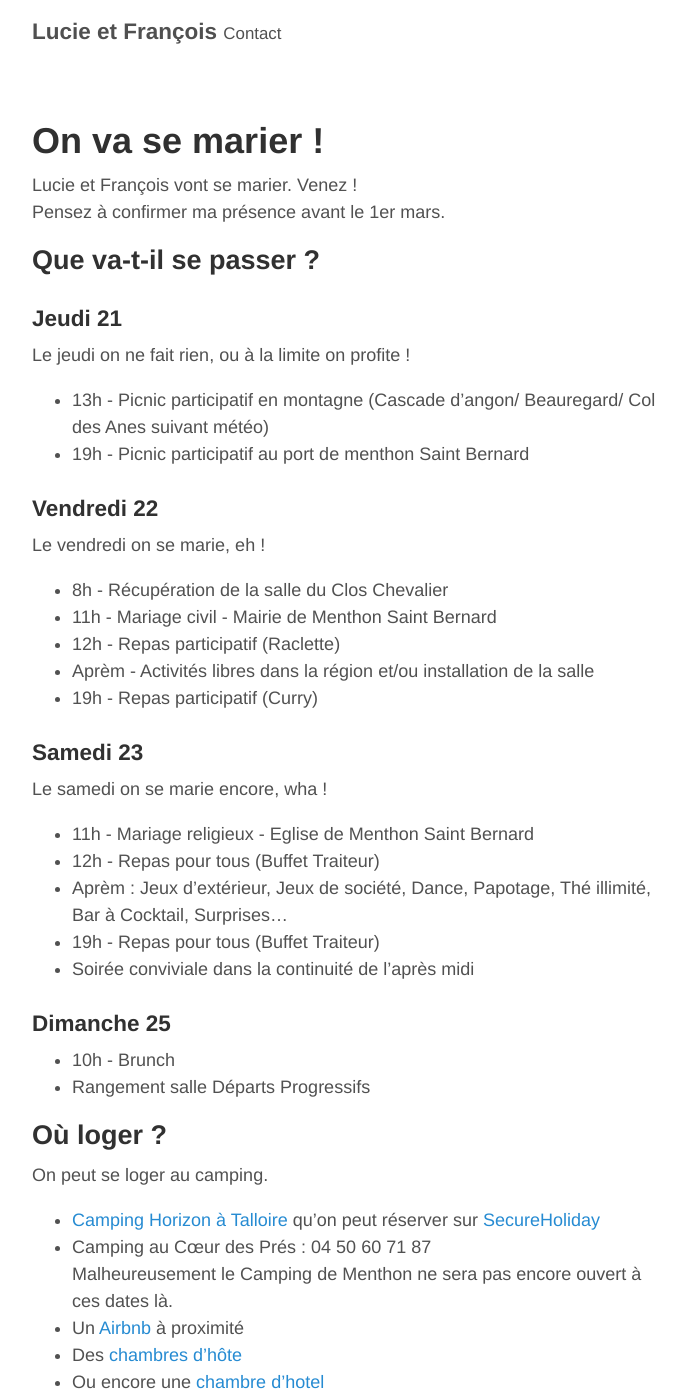
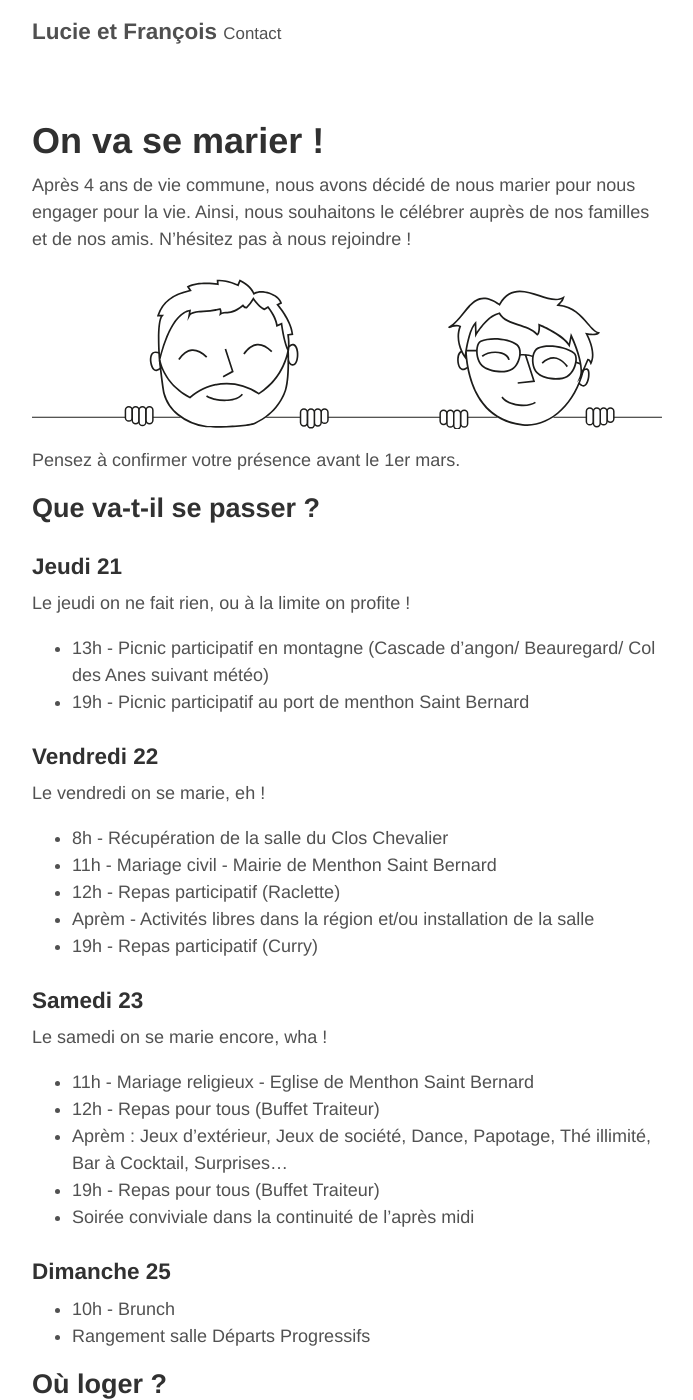
Before and after one commit to francoismarceau/blog, a Jekyll site: the page built from index.md, in a window 1280 px wide and 1400 px high. Shown: the whole window, without its empty margins (293-986 px from the left). Built offline with Jekyll 4.4.1, drawn with Linux system fonts in a browser that asks for light colours; some of the changed text lies outside the part shown.

Commit message:
ajout d'une image

```diff
--- a/index.md
+++ b/index.md
@@ -3,8 +3,11 @@ layout: page
 title: On va se marier !
 ---
 
-Lucie et François vont se marier. Venez !
-Pensez à confirmer ma présence avant le 1er mars.
+Après 4 ans de vie commune, nous avons décidé de nous marier pour nous engager pour la vie. Ainsi, nous souhaitons le célébrer auprès de nos familles et de nos amis. N'hésitez pas à nous rejoindre !
+
+![image de nous](/assets/banner.svg)
+
+Pensez à confirmer votre présence avant le 1er mars.
 
 
 ## Que va-t-il se passer ?
@@ -38,7 +41,7 @@ Le samedi on se marie encore, wha !
 Départs Progressifs
 
 ## Où loger ?
-On peut se loger au camping.
+De nombreux logements sont disponibles à proximité, dans des gammes de prix assez larges.
 * [Camping Horizon à Talloire](http://www.camping-horizon.fr/index.htm) qu'on peut réserver sur [SecureHoliday](https://premium.secureholiday.net/fr/4180/)
 * Camping au Cœur des Prés : 04 50 60 71 87
 Malheureusement le Camping de Menthon ne sera pas encore ouvert à ces dates là.
```
Also changed, not shown: other parts of index.md (+1 -1 lines), assets/banner.svg (added).
